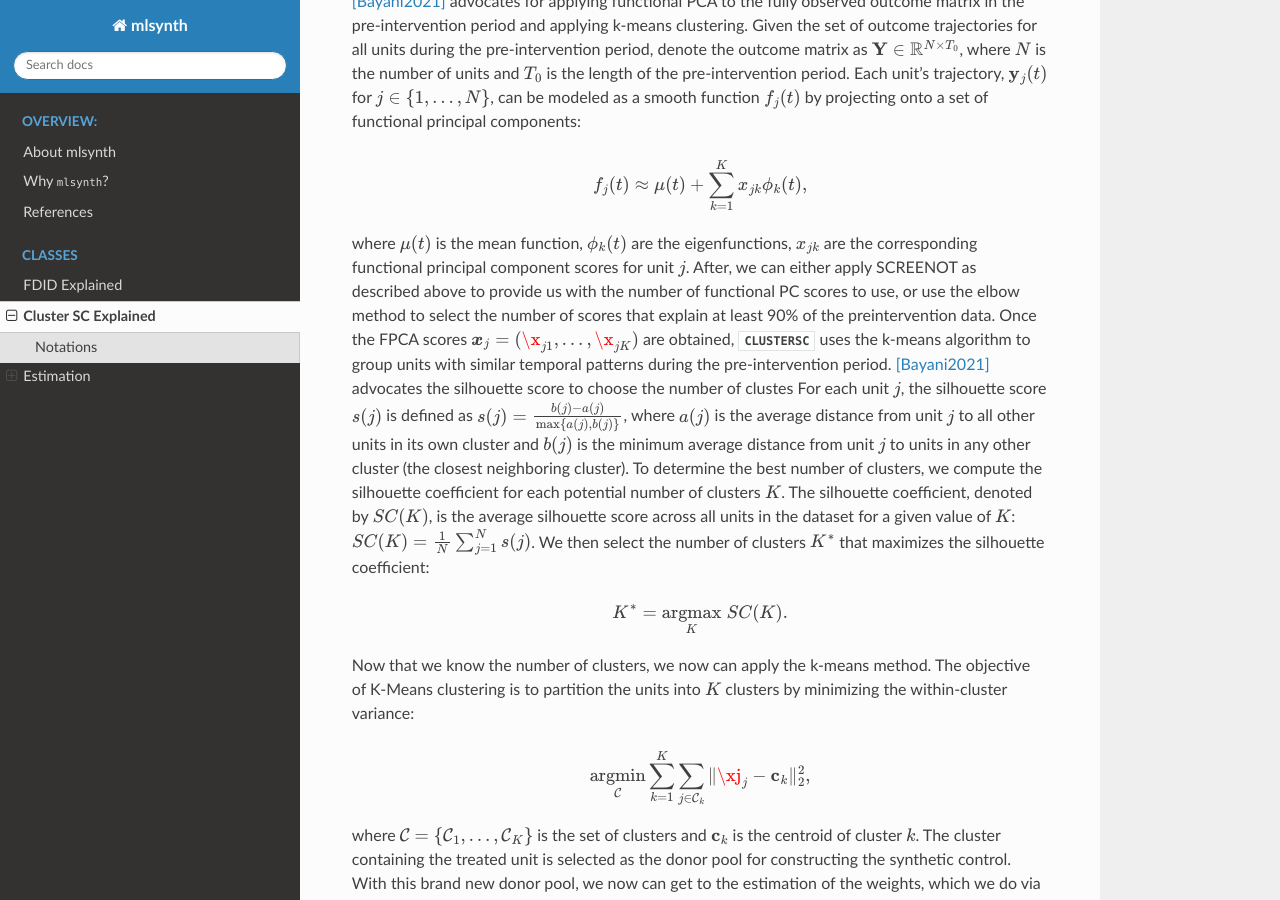
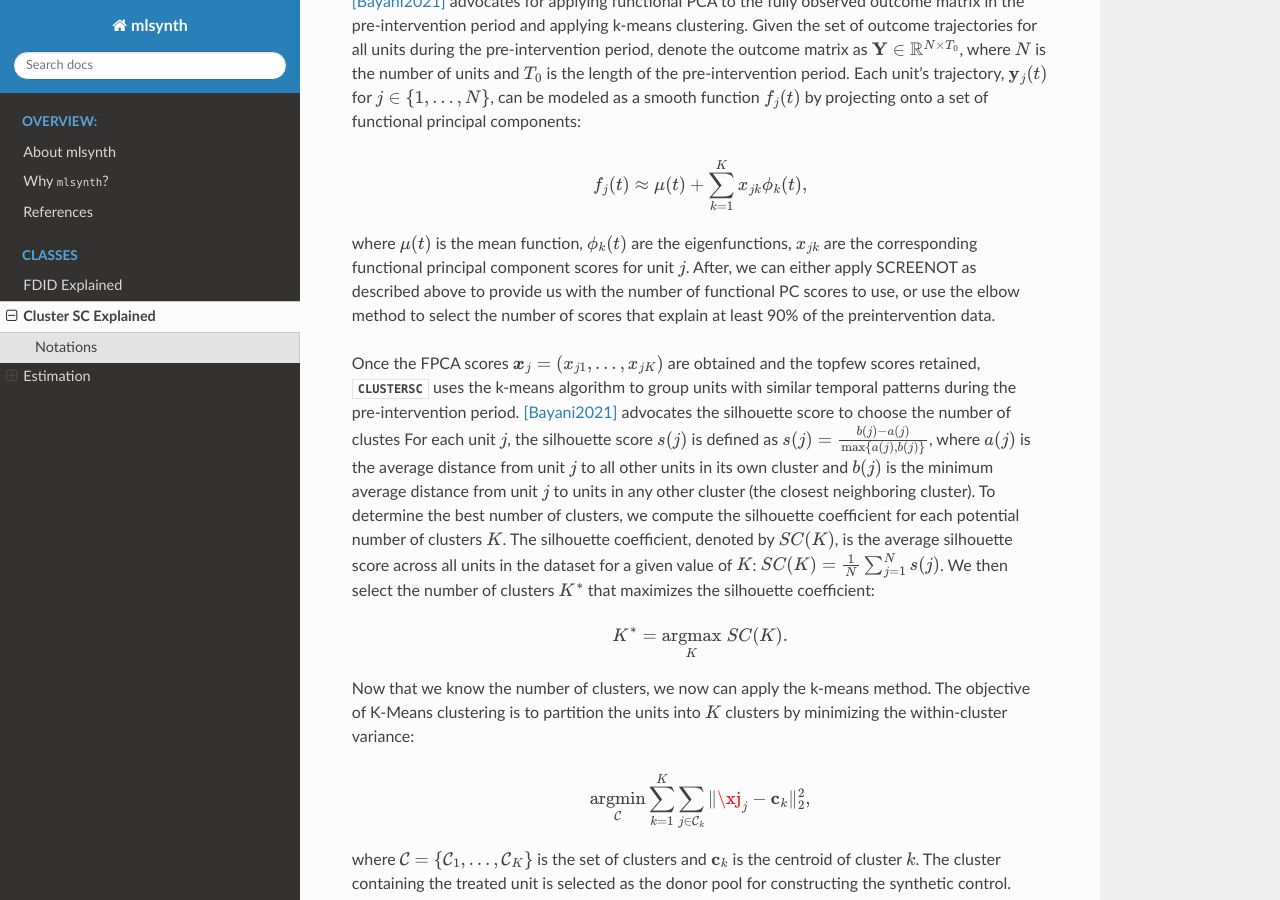
Before and after one commit to jgreathouse9/mlsynth, a Sphinx documentation site: the page built from docs/clustersc.rst, in a window 1280 px wide and 900 px high, scrolled down 2385 px. Built offline with Sphinx 7.4.7 and the Read the Docs theme 3.1.0, drawn with Linux system fonts in a browser that asks for light colours; pages that are not in the unit, such as notebooks, are missing from menus.

Commit message:
Update clustersc.rst

```diff
--- a/docs/clustersc.rst
+++ b/docs/clustersc.rst
@@ -75,7 +75,9 @@
 .. math::
    f_j(t) \approx \mu(t) + \sum_{k=1}^{K} x_{jk} \phi_k(t),
 
-where :math:`\mu(t)` is the mean function, :math:`\phi_k(t)` are the eigenfunctions, :math:`x_{jk}` are the corresponding functional principal component scores for unit :math:`j`. After, we can either apply SCREENOT as described above to provide us with the number of functional PC scores to use, or use the elbow method to select the number of scores that explain at least 90% of the preintervention data. Once the FPCA scores :math:`\boldsymbol{x}_j = (\x_{j1}, \ldots, \x_{jK})` are obtained, :class:`CLUSTERSC` uses the k-means algorithm to group units with similar temporal patterns during the pre-intervention period. [Bayani2021]_ advocates the silhouette score to choose the number of clustes For each unit :math:`j`, the silhouette score :math:`s(j)` is defined as :math:`s(j) = \frac{b(j) - a(j)}{\max\{a(j), b(j)\}}`, where :math:`a(j)` is the average distance from unit :math:`j` to all other units in its own cluster and :math:`b(j)` is the minimum average distance from unit :math:`j` to units in any other cluster (the closest neighboring cluster). To determine the best number of clusters, we compute the silhouette coefficient for each potential number of clusters :math:`K`. The silhouette coefficient, denoted by :math:`SC(K)`, is the average silhouette score across all units in the dataset for a given value of :math:`K`: :math:`SC(K) = \frac{1}{N} \sum_{j=1}^{N} s(j)`. We then select the number of clusters :math:`K^*` that maximizes the silhouette coefficient:
+where :math:`\mu(t)` is the mean function, :math:`\phi_k(t)` are the eigenfunctions, :math:`x_{jk}` are the corresponding functional principal component scores for unit :math:`j`. After, we can either apply SCREENOT as described above to provide us with the number of functional PC scores to use, or use the elbow method to select the number of scores that explain at least 90% of the preintervention data.
+
+Once the FPCA scores :math:`\boldsymbol{x}_j = (x_{j1}, \ldots, x_{jK})` are obtained and the topfew scores retained, :class:`CLUSTERSC` uses the k-means algorithm to group units with similar temporal patterns during the pre-intervention period. [Bayani2021]_ advocates the silhouette score to choose the number of clustes For each unit :math:`j`, the silhouette score :math:`s(j)` is defined as :math:`s(j) = \frac{b(j) - a(j)}{\max\{a(j), b(j)\}}`, where :math:`a(j)` is the average distance from unit :math:`j` to all other units in its own cluster and :math:`b(j)` is the minimum average distance from unit :math:`j` to units in any other cluster (the closest neighboring cluster). To determine the best number of clusters, we compute the silhouette coefficient for each potential number of clusters :math:`K`. The silhouette coefficient, denoted by :math:`SC(K)`, is the average silhouette score across all units in the dataset for a given value of :math:`K`: :math:`SC(K) = \frac{1}{N} \sum_{j=1}^{N} s(j)`. We then select the number of clusters :math:`K^*` that maximizes the silhouette coefficient:
 
 .. math::
    K^\ast = \underset{K}{\mathrm{argmax}} \; SC(K).
```
